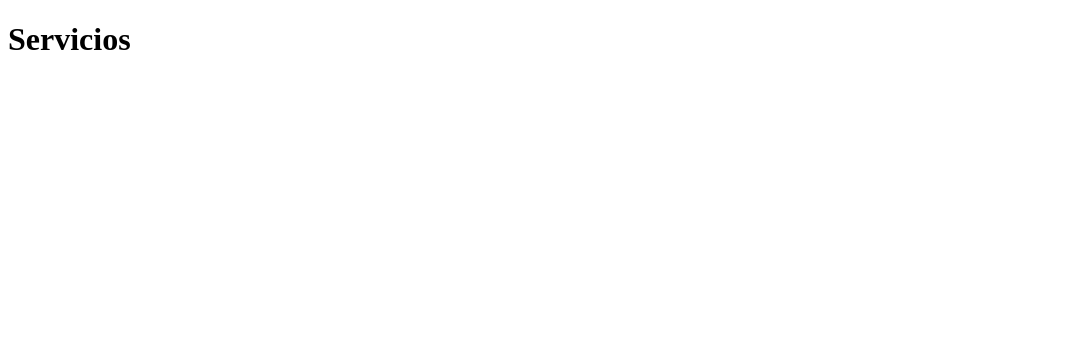
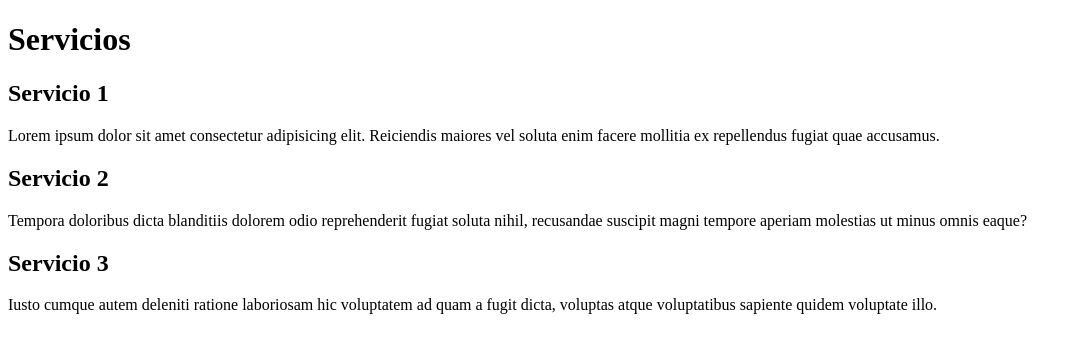
Before and after one commit to jdrjuan/curso-git-2023-08-07, a plain HTML site: page servicios.html in a window 1280 px wide. Shown: the whole page, without its empty margins (0-1082 px from the left). Drawn offline with Linux system fonts and the light colour scheme.

Commit message:
Agrega servicios 1, 2 y 3 a servicios.html

```diff
--- a/servicios.html
+++ b/servicios.html
@@ -7,6 +7,11 @@
 </head>
 <body>
     <h1>Servicios</h1>
-
+    <h2>Servicio 1</h2>
+    <p>Lorem ipsum dolor sit amet consectetur adipisicing elit. Reiciendis maiores vel soluta enim facere mollitia ex repellendus fugiat quae accusamus.</p>
+    <h2>Servicio 2</h2>
+    <p>Tempora doloribus dicta blanditiis dolorem odio reprehenderit fugiat soluta nihil, recusandae suscipit magni tempore aperiam molestias ut minus omnis eaque?</p>
+    <h2>Servicio 3</h2>
+    <p>Iusto cumque autem deleniti ratione laboriosam hic voluptatem ad quam a fugit dicta, voluptas atque voluptatibus sapiente quidem voluptate illo.</p>
 </body>
 </html>
```
